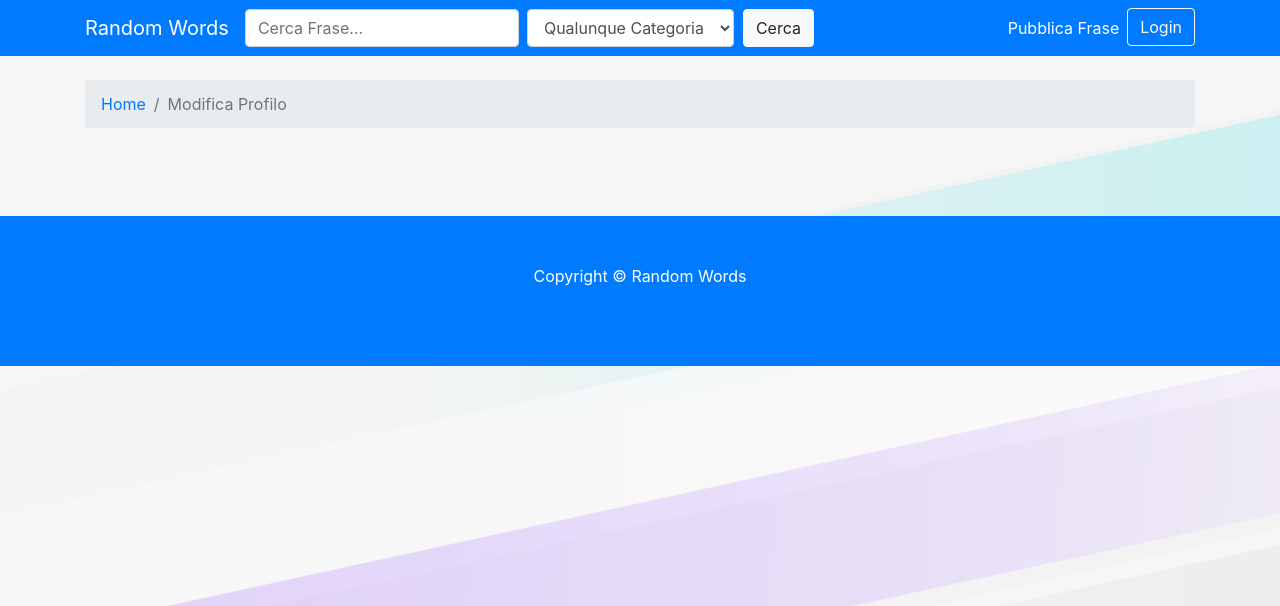
After one commit to federicospataro/RandomWords, a Django app: template randomwords/templates/modificaprofilo.html in a window 1280 px wide. The commit adds this page. Shown: the top 606 px of the page. Run offline with Django 3.2, Linux system fonts and the light colour scheme; the template is opened without the code that fills it, so the values that code supplies are empty; some libraries are stand-ins or nearby versions.

Commit message:
small update

```diff
--- a/progetto/settings.py
+++ b/progetto/settings.py
@@ -24,7 +24,7 @@ BASE_DIR = os.path.dirname(os.path.dirname(os.path.abspath(__file__)))
 SECRET_KEY = 'j(+zgxul7ggf9^uhwd-rj_ul=&$akh*3xmio*47ph02a4h-sa$'
 
 # SECURITY WARNING: don't run with debug turned on in production!
-DEBUG = True
+DEBUG = False
 
 ALLOWED_HOSTS = ['wordsrandom.herokuapp.com','127.0.0.1']
 
--- a/progetto/urls.py
+++ b/progetto/urls.py
@@ -31,5 +31,6 @@ urlpatterns = [
     path('profilo/', views.mioprofilo,name="mioprofilo"),
     path('profilo/<int:codice>/<int:page>/',views.profilo,name="profilo"),
     path('contenuto/<int:cod>/',views.contenuto,name="contenuto"),
-    path('like/<int:cod>/<int:p>/',views.like,name="like")
+    path('like/<int:cod>/<int:p>/',views.like,name="like"),
+    path('modificaprofilo/',views.modificaprofilo,name="modificaprofilo")
 ]
--- a/randomwords/templates/404.html
+++ b/randomwords/templates/404.html
@@ -24,6 +24,12 @@
         <li>
           <a href="/">Home</a>
         </li>
+        <li>
+          <a href="/pubblica">Pubblica Contenuto</a>
+        </li>
+        <li>
+          <a href="/pagina/recenti/1/">Contenuti Recenti</a>
+        </li>
       </ul>
     </div>
 
--- a/randomwords/templates/base.html
+++ b/randomwords/templates/base.html
@@ -24,6 +24,12 @@
     body {
  background-image: url("/static/img/background.png");
  background-color: #cccccc;
+}
+
+footer {
+    height: 150px;
+    bottom: 0;
+    width: 100%;
 }
     </style>
  </head>
--- /dev/null
+++ b/randomwords/templates/modificaprofilo.html
@@ -0,0 +1,30 @@
+{% extends "base.html" %}
+
+{% block title %}Random Words - Modifica Profilo{% endblock %}
+{% block content %}
+
+<div class="container">
+
+<br>
+
+
+<ol class="breadcrumb">
+  <li class="breadcrumb-item">
+    <a href="/">Home</a>
+  </li>
+  <li class="breadcrumb-item active">Modifica Profilo</li>
+</ol>
+
+
+<br>
+
+
+
+
+<br>
+<br>
+</div>
+
+
+
+{% endblock %}
--- a/randomwords/templates/profilo.html
+++ b/randomwords/templates/profilo.html
@@ -42,7 +42,7 @@
     <br>
     <br>
     <br>
-    <a href="#" class="text-right">Modifica Profilo →</a>
+    <!--<a href="/modificaprofilo" class="text-right">Modifica Profilo →</a>-->
     {% endif %}
   </div>
 </div>
```
Also changed, not shown: randomwords/views.py (+46 -0 lines), db.sqlite3.
